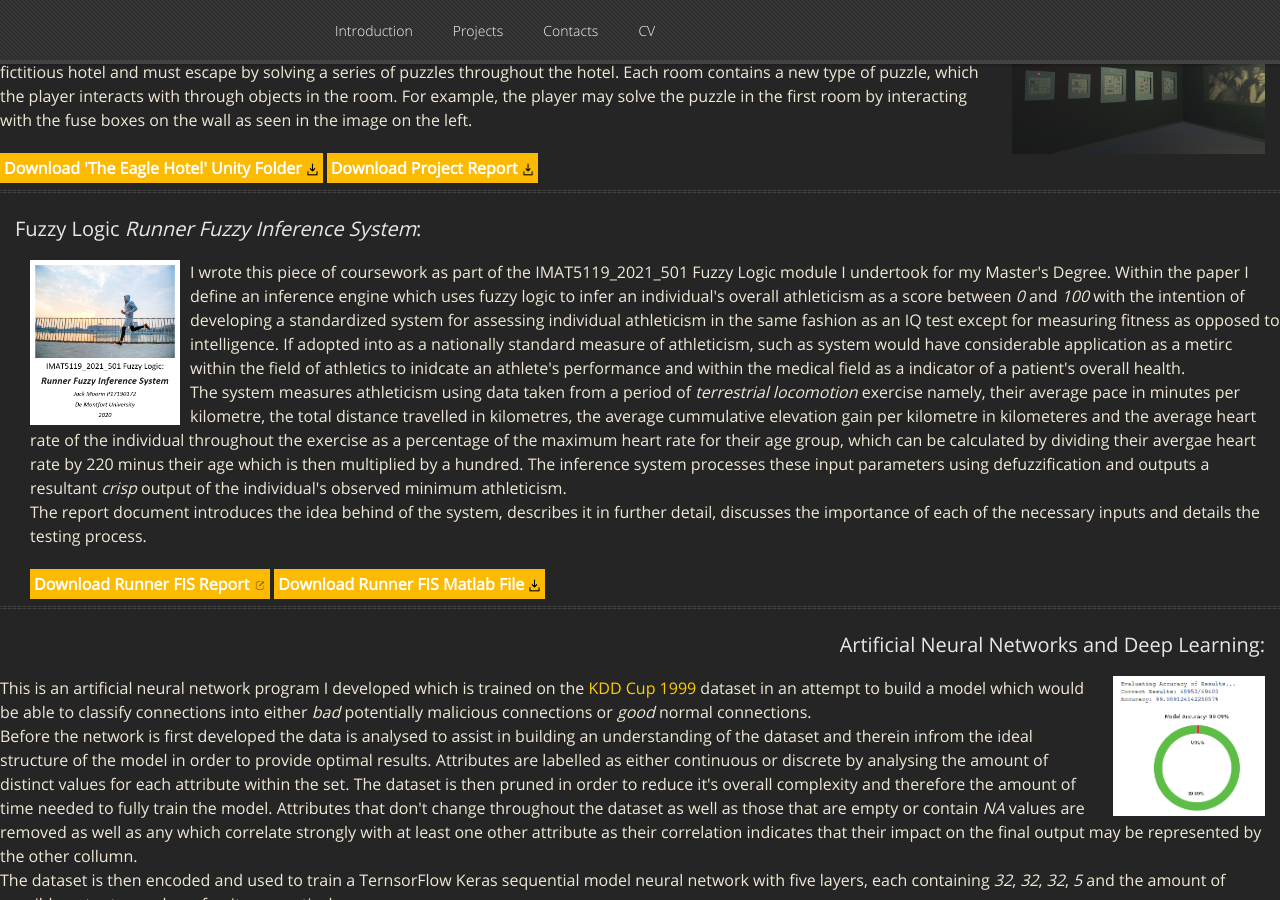
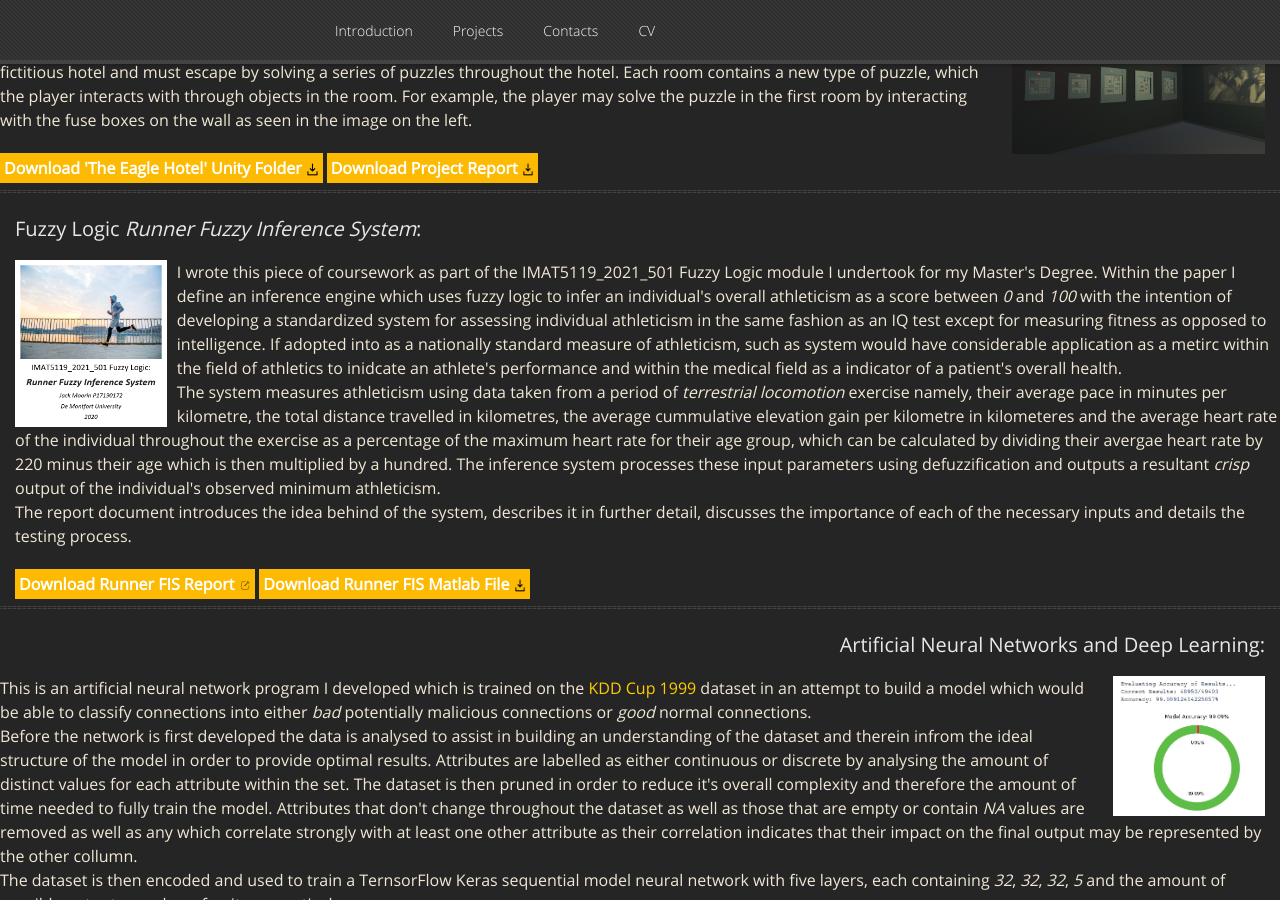
Before and after one commit to GamesProgrammingGrad2021/GamesProgrammingGrad2021.github.io, a Jekyll site: the page built from index.md, in a window 1280 px wide and 900 px high, scrolled down 2027 px. Built offline with Jekyll 4.4.1, drawn with Linux system fonts in a browser that asks for light colours; nearby versions of some CDN libraries; our own code applies the rules of GitHub Pages for plain Markdown files.

Commit message:
Update default.html

```diff
--- a/_layouts/default.html
+++ b/_layouts/default.html
@@ -254,7 +254,7 @@
 			<hr>
 			<h2 class="project_heading_l">Fuzzy Logic <i>Runner Fuzzy Inference System</i>:</h2>
 			<div class="project_div_l">
-				<div class="project_text_div_r">
+				<div class="project_text_div_l">
 				<a href="FL Assignment 1 Report.docx"><img src="Runner FIS Thumbnail.png" alt="Fuzzy Logic Runner FIS" class="project_thumbnail_l" style="height: 12%; width: 12%;"></a>
 				I wrote this piece of coursework as part of the IMAT5119_2021_501 Fuzzy Logic module I undertook for my Master's Degree.
 				Within the paper I define an inference engine which uses fuzzy logic to infer an individual's overall athleticism as a score
```
